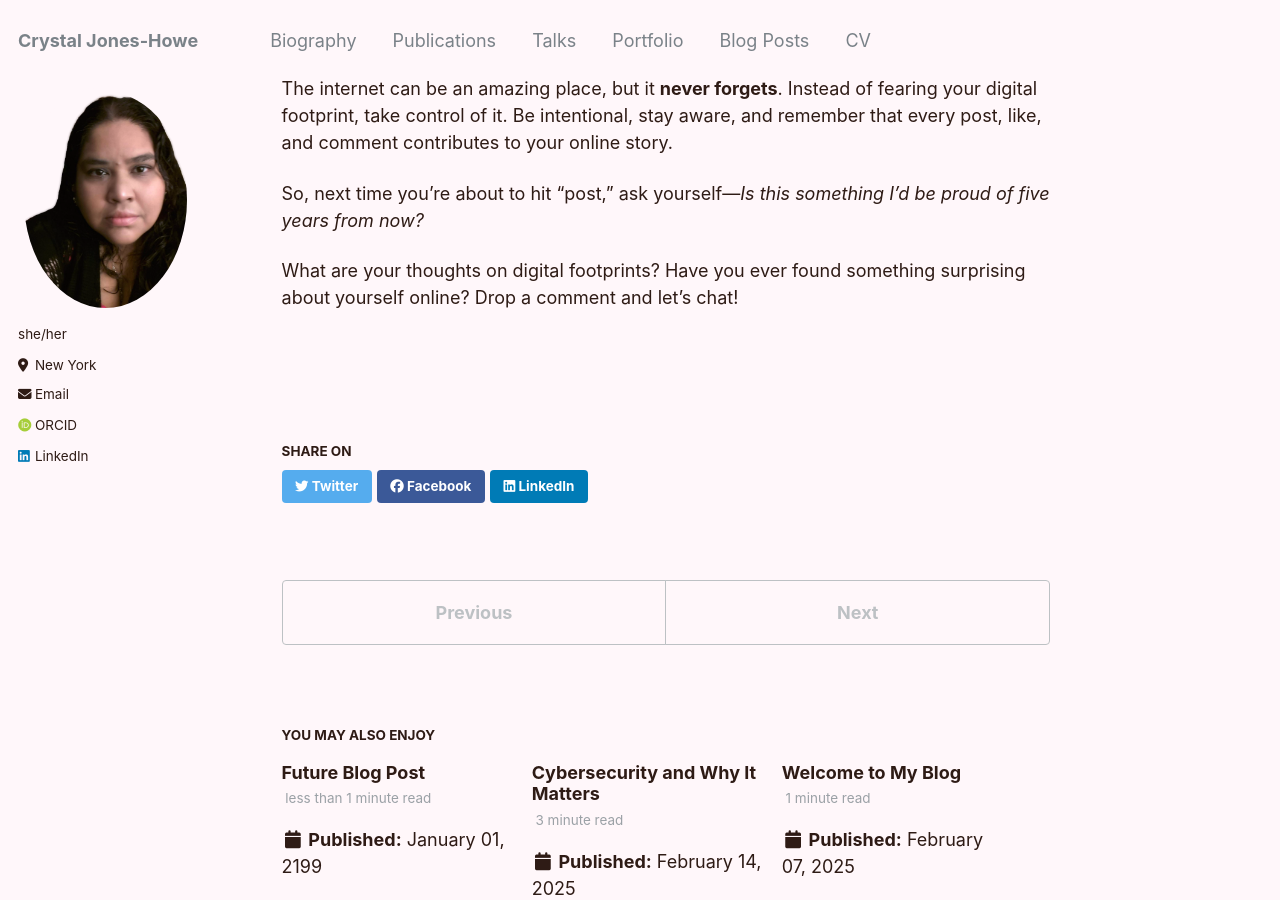
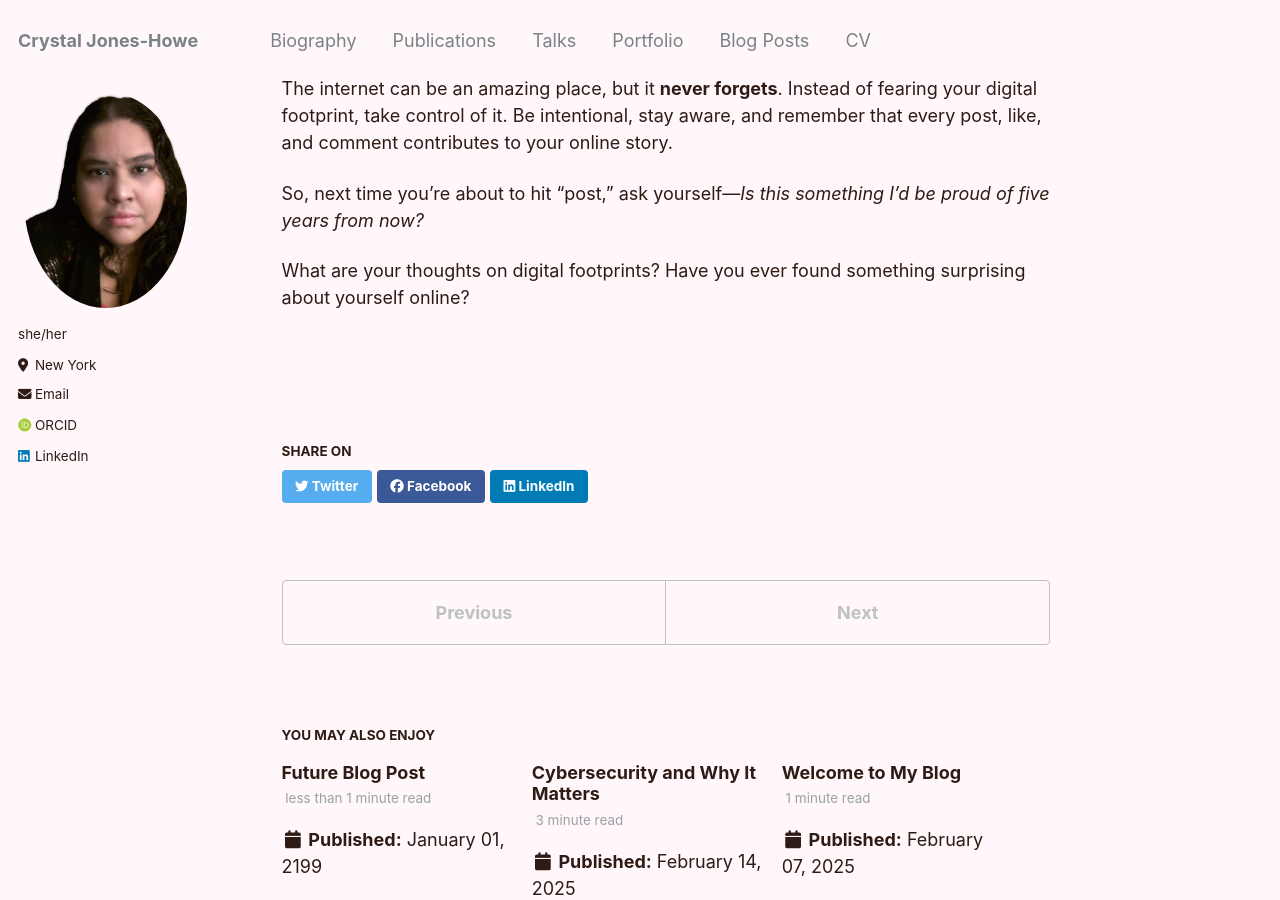
Before and after one commit to cjoneshowe/cjoneshowe.github.io, a Jekyll site: the page built from _posts/2025-02-21-yourdigitalfootprint.md, in a window 1280 px wide and 900 px high, scrolled down 2537 px. Built offline with Jekyll 4.4.1, drawn with Linux system fonts in a browser that asks for light colours; some web fonts are replaced.

Commit message:
Update 2025-02-21-yourdigitalfootprint.md

```diff
--- a/_posts/2025-02-21-yourdigitalfootprint.md
+++ b/_posts/2025-02-21-yourdigitalfootprint.md
@@ -77,4 +77,4 @@ The internet can be an amazing place, but it **never forgets**. Instead of feari
 
 So, next time you’re about to hit “post,” ask yourself—*Is this something I’d be proud of five years from now?*
 
-What are your thoughts on digital footprints? Have you ever found something surprising about yourself online? Drop a comment and let’s chat!
+What are your thoughts on digital footprints? Have you ever found something surprising about yourself online?
```
